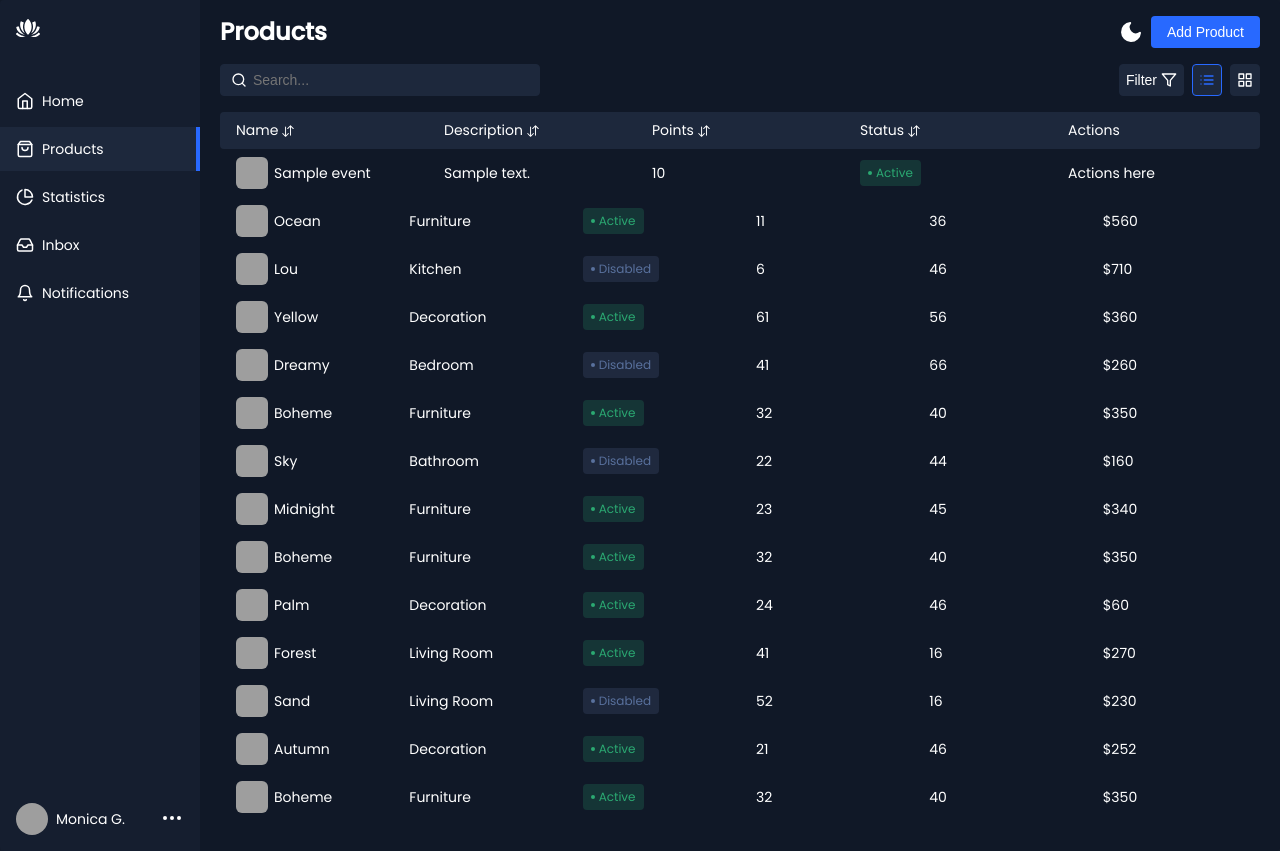
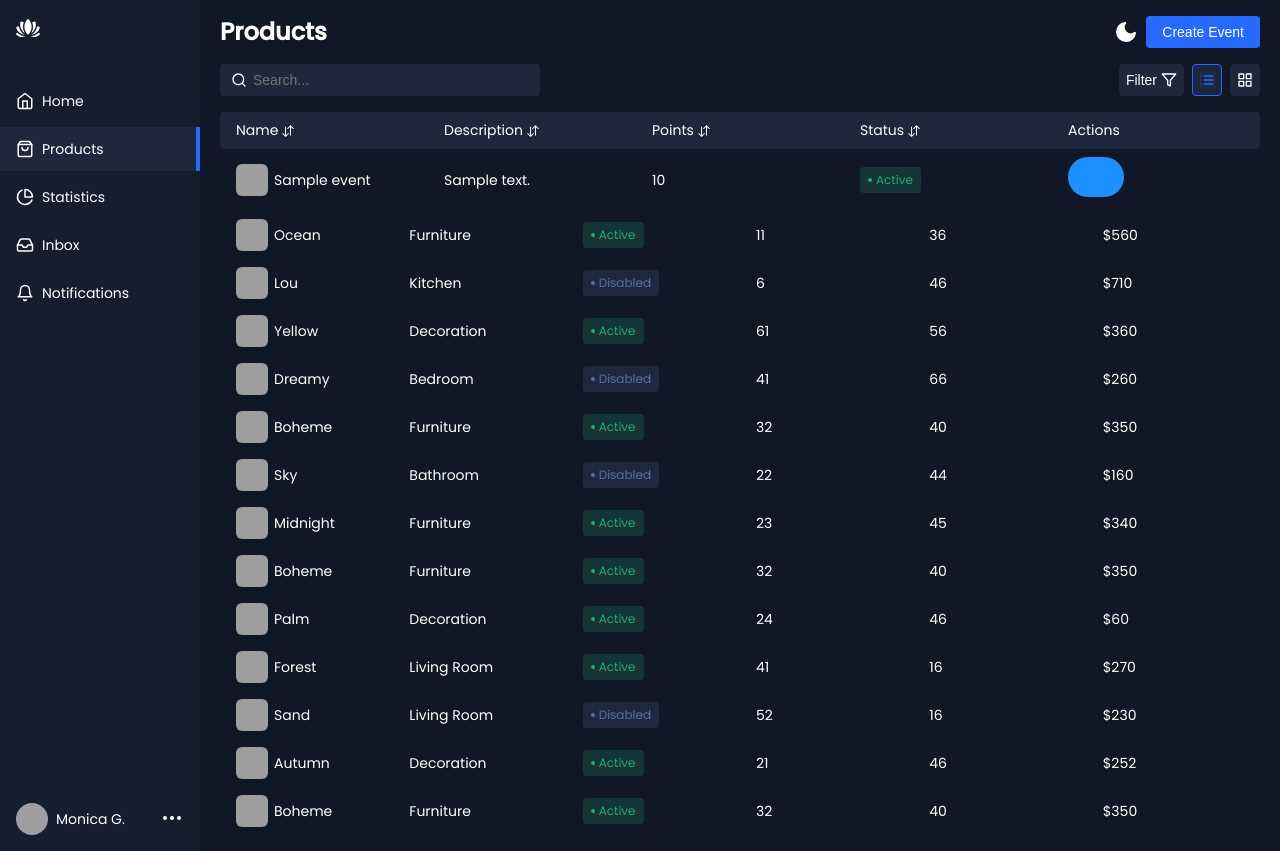
Before and after one commit to rafaelnieto96/TFG-dashboard, a Symfony app: template templates/homepage/index.html.twig in a window 1280 px wide. Run offline with Twig, Linux system fonts and the light colour scheme; the template is opened without the code that fills it: most values are stand-ins (such as "Sample title", 1, 10 or a date in 2020); some libraries are stand-ins or nearby versions; grey boxes are pictures that could not be loaded.

```diff
--- a/public/css/style.css
+++ b/public/css/style.css
@@ -603,3 +603,132 @@ body {
 .gridView .cell-label {
   opacity: 0.6;
 }
+
+/* Actions Dropdown */
+:root {
+  --button-background: dodgerblue;
+  --button-color: white;
+
+  --dropdown-highlight: dodgerblue;
+  --dropdown-width: 160px;
+  --dropdown-background: white;
+  --dropdown-color: black;
+}
+
+/* Center the planet */
+
+/* Boring button styles */
+a.button {
+  /* Frame */
+  display: inline-block;
+  padding: 20px 28px;
+  border-radius: 50px;
+  box-sizing: border-box;
+
+  /* Style */
+  border: none;
+  background: var(--button-background);
+  color: var(--button-color);
+  font-size: 24px;
+  cursor: pointer;
+}
+
+a.button:active {
+  filter: brightness(75%);
+}
+
+/* Dropdown styles */
+.dropdown {
+  position: relative;
+  padding: 0;
+  margin-right: 1em;
+
+  border: none;
+}
+
+.dropdown summary {
+  list-style: none;
+  list-style-type: none;
+}
+
+.dropdown > summary::-webkit-details-marker {
+  display: none;
+}
+
+.dropdown summary:focus {
+  outline: none;
+}
+
+.dropdown summary:focus a.button {
+  border: 2px solid white;
+}
+
+.dropdown summary:focus {
+  outline: none;
+}
+
+.dropdown ul {
+  position: absolute;
+  margin: 20px 0 0 0;
+  padding: 20px 0;
+  width: var(--dropdown-width);
+  left: 50%;
+  margin-left: calc((var(--dropdown-width) / 2)  * -1);
+  box-sizing: border-box;
+  z-index: 2;
+
+  background: var(--dropdown-background);
+  border-radius: 6px;
+  list-style: none;
+}
+
+.dropdown ul li {
+  padding: 0;
+  margin: 0;
+}
+
+.dropdown ul li a:link, .dropdown ul li a:visited {
+  display: inline-block;
+  padding: 10px 0.8rem;
+  width: 100%;
+  box-sizing: border-box;
+
+  color: var(--dropdown-color);
+  text-decoration: none;
+}
+
+.dropdown ul li a:hover {
+  background-color: var(--dropdown-highlight);
+  color: var(--dropdown-background);
+}
+
+/* Dropdown triangle */
+.dropdown ul::before {
+  content: ' ';
+  position: absolute;
+  width: 0;
+  height: 0;
+  top: -10px;
+  left: 50%;
+  margin-left: -10px;
+  border-style: solid;
+  border-width: 0 10px 10px 10px;
+  border-color: transparent transparent var(--dropdown-background) transparent;
+}
+
+
+/* Close the dropdown with outside clicks */
+.dropdown > summary::before {
+  display: none;
+}
+
+.dropdown[open] > summary::before {
+    content: ' ';
+    display: block;
+    position: fixed;
+    top: 0;
+    right: 0;
+    left: 0;
+    bottom: 0;
+    z-index: 1;
+}
--- a/templates/homepage/index.html.twig
+++ b/templates/homepage/index.html.twig
@@ -66,7 +66,7 @@
 						</svg>
 					</button>
 					<a href="{{ path('homepage_new') }}" class="btn btn-primary font-weight-bolder">
-						<button class="app-content-headerButton">Add Product
+						<button class="app-content-headerButton">Create Event
 						</button>
 					</a>
 				</div>
@@ -155,10 +155,18 @@
 						<div class="product-cell status-cell">
 							<span class="status active">Active</span>
 						</div>
+						<div class="product-cell">
 
-						<div class="product-cell">
-							Actions here
-						</div>
+							<details class="dropdown">
+								<summary role="button">
+									<a class="button"></a>
+								</summary>
+								<ul>
+									<li><a href="{{ path('homepage_edit', {'id': item.id}) }}">Edit</a></li>
+									<li><a href="{{ path('homepage_delete', {'id': item.id}) }}">Delete</a></li>
+								</ul>
+							</details></div>
+
 					</div>
 					{% endfor %}
 
```
Also changed, not shown: src/Controller/HomepageController.php (+43 -1 lines), src/Service/EventService.php (+15 -3 lines).
